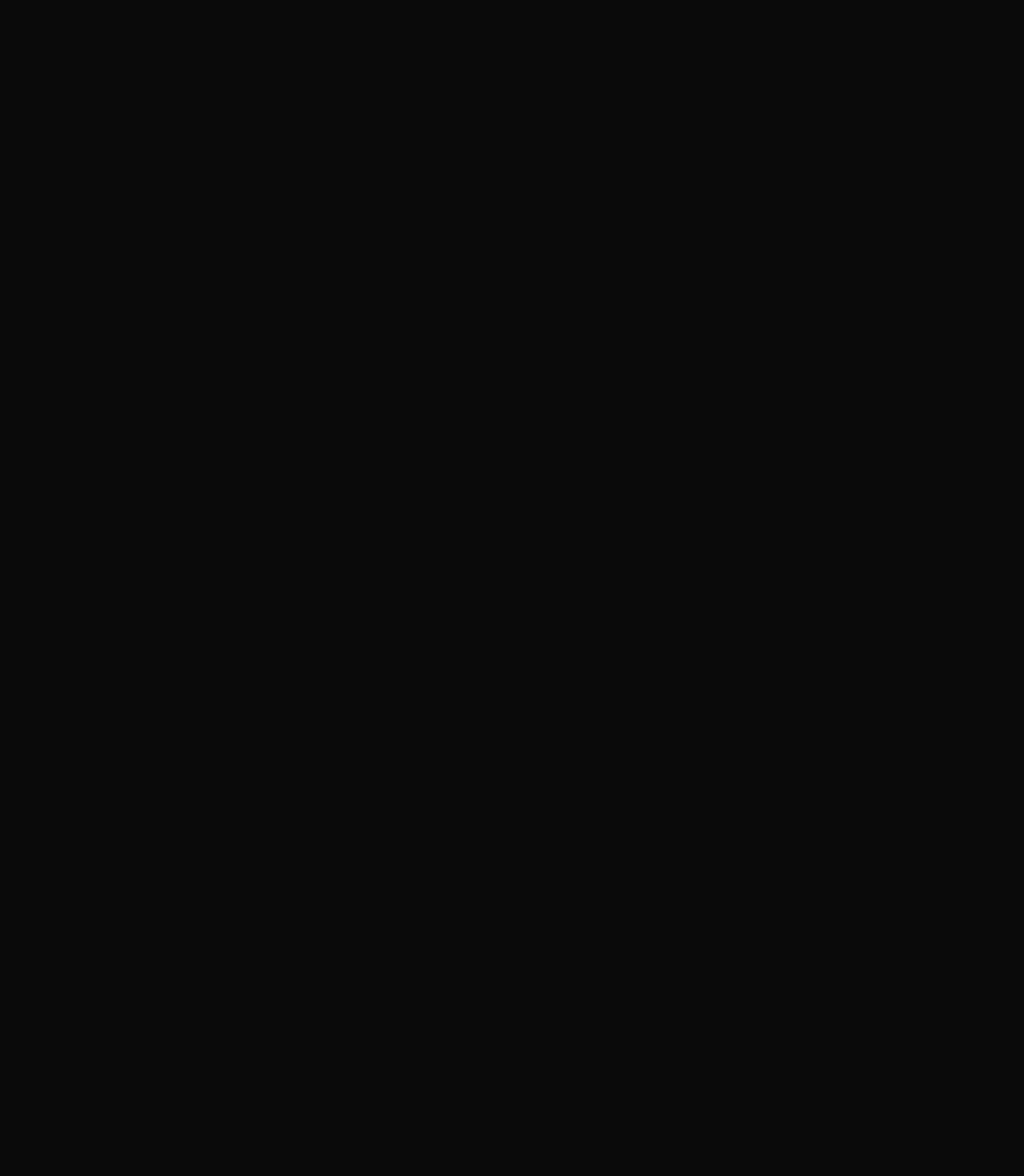
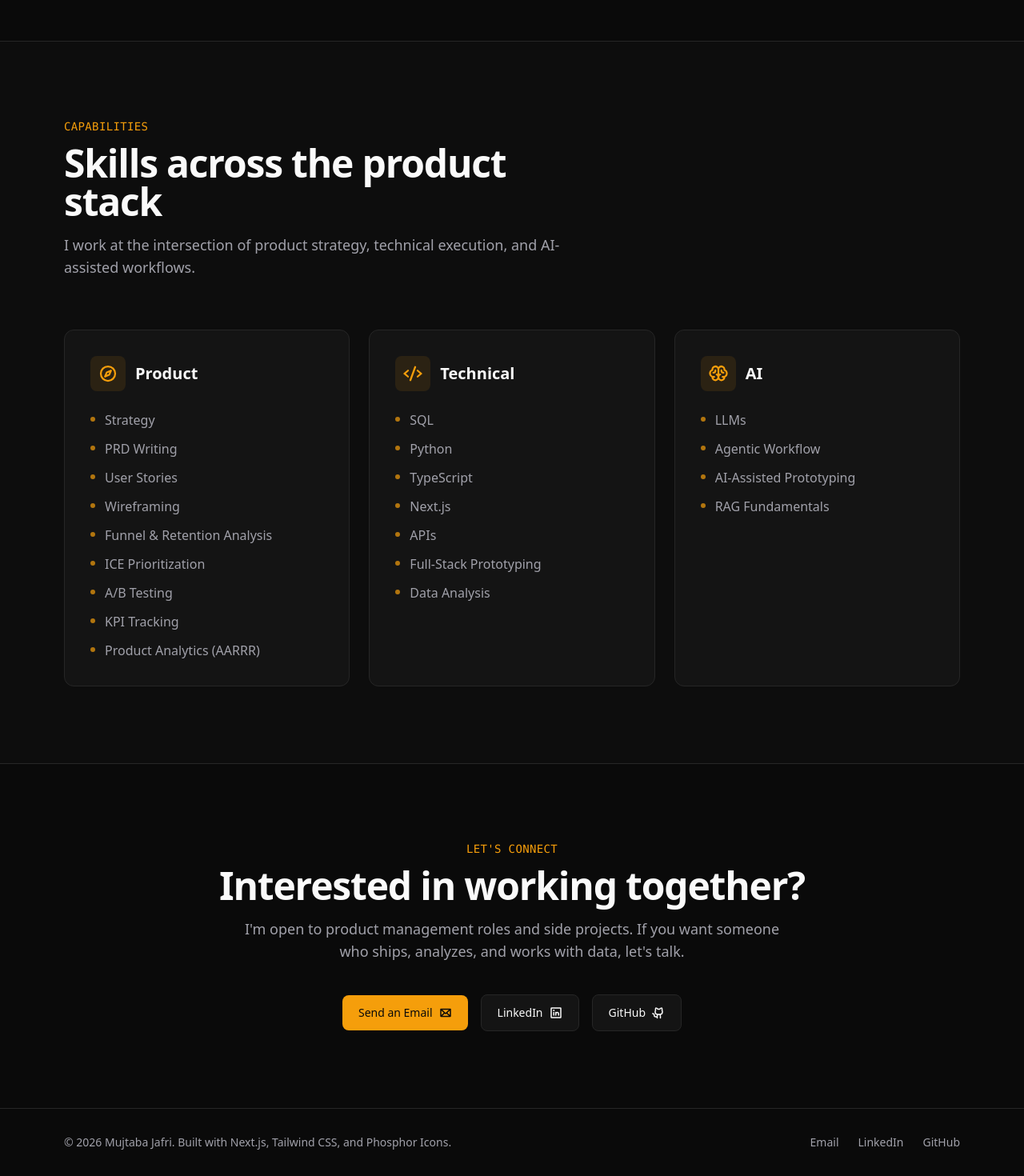
Before and after one commit to MujtabaJ30/portfolio, a Next.js app: page / in a window 1280 px wide. Shown: the part 2468-3938 px from the top of the page at 80% size. Before the commit the page ends 2519 px from the top, so only its background shows below. Built offline with nearby package versions, Linux system fonts and the light colour scheme.

Commit message:
add Skills, Contact, and Footer sections

```diff
--- a/app/page.tsx
+++ b/app/page.tsx
@@ -1,11 +1,17 @@
 import { Hero } from "@/app/sections/Hero";
 import { Projects } from "@/app/sections/Projects";
+import { Skills } from "@/app/sections/Skills";
+import { Contact } from "@/app/sections/Contact";
+import { Footer } from "@/app/sections/Footer";
 
 export default function Home() {
   return (
     <main className="min-h-screen bg-bg text-text">
       <Hero />
       <Projects />
+      <Skills />
+      <Contact />
+      <Footer />
     </main>
   );
 }
--- /dev/null
+++ b/app/sections/Contact.tsx
@@ -0,0 +1,48 @@
+"use client";
+
+import { Envelope, LinkedinLogo, GithubLogo } from "@phosphor-icons/react";
+import { Button } from "@/app/components/Button";
+import { contactLinks } from "@/app/lib/data";
+
+export function Contact() {
+  return (
+    <section id="contact" className="px-6 py-24 md:px-12 lg:px-20">
+      <div className="mx-auto max-w-4xl text-center">
+        <p className="font-mono text-sm uppercase tracking-wide text-accent">
+          Let&apos;s Connect
+        </p>
+        <h2 className="mt-3 text-4xl font-semibold tracking-tight text-text md:text-5xl">
+          Interested in working together?
+        </h2>
+        <p className="mx-auto mt-4 max-w-2xl text-lg text-muted">
+          I&apos;m open to product management roles and side projects. If you
+          want someone who ships, analyzes, and works with data, let&apos;s
+          talk.
+        </p>
+
+        <div className="mt-10 flex flex-wrap items-center justify-center gap-4">
+          <Button
+            href={`mailto:${contactLinks.email}`}
+            icon={<Envelope className="h-4 w-4" weight="bold" />}
+          >
+            Send an Email
+          </Button>
+          <Button
+            href={contactLinks.linkedin}
+            variant="secondary"
+            icon={<LinkedinLogo className="h-4 w-4" weight="bold" />}
+          >
+            LinkedIn
+          </Button>
+          <Button
+            href={contactLinks.github}
+            variant="secondary"
+            icon={<GithubLogo className="h-4 w-4" weight="bold" />}
+          >
+            GitHub
+          </Button>
+        </div>
+      </div>
+    </section>
+  );
+}
--- /dev/null
+++ b/app/sections/Footer.tsx
@@ -0,0 +1,38 @@
+import { contactLinks } from "@/app/lib/data";
+
+export function Footer() {
+  return (
+    <footer className="border-t border-border px-6 py-8 md:px-12 lg:px-20">
+      <div className="mx-auto flex max-w-7xl flex-col items-center justify-between gap-4 sm:flex-row">
+        <p className="text-sm text-muted">
+          © {new Date().getFullYear()} Mujtaba Jafri. Built with Next.js,
+          Tailwind CSS, and Phosphor Icons.
+        </p>
+        <div className="flex gap-6 text-sm text-muted">
+          <a
+            href={`mailto:${contactLinks.email}`}
+            className="transition-colors hover:text-accent"
+          >
+            Email
+          </a>
+          <a
+            href={contactLinks.linkedin}
+            target="_blank"
+            rel="noopener noreferrer"
+            className="transition-colors hover:text-accent"
+          >
+            LinkedIn
+          </a>
+          <a
+            href={contactLinks.github}
+            target="_blank"
+            rel="noopener noreferrer"
+            className="transition-colors hover:text-accent"
+          >
+            GitHub
+          </a>
+        </div>
+      </div>
+    </footer>
+  );
+}
--- /dev/null
+++ b/app/sections/Skills.tsx
@@ -0,0 +1,64 @@
+"use client";
+
+import { Compass, Code, Brain } from "@phosphor-icons/react";
+import { skillGroups } from "@/app/lib/data";
+
+const iconMap: Record<string, React.ComponentType<{ className?: string; weight?: string }>> = {
+  Compass,
+  Code,
+  Brain,
+};
+
+export function Skills() {
+  return (
+    <section id="skills" className="border-y border-border bg-surface/30 px-6 py-24 md:px-12 lg:px-20">
+      <div className="mx-auto max-w-7xl">
+        <div className="mb-16 max-w-2xl">
+          <p className="font-mono text-sm uppercase tracking-wide text-accent">
+            Capabilities
+          </p>
+          <h2 className="mt-3 text-4xl font-semibold tracking-tight text-text md:text-5xl">
+            Skills across the product stack
+          </h2>
+          <p className="mt-4 text-lg text-muted">
+            I work at the intersection of product strategy, technical execution,
+            and AI-assisted workflows.
+          </p>
+        </div>
+
+        <div className="grid gap-6 md:grid-cols-2 lg:grid-cols-3">
+          {skillGroups.map((group) => {
+            const Icon = iconMap[group.icon];
+            return (
+              <div
+                key={group.category}
+                className="rounded-xl border border-border bg-surface p-6 transition-colors hover:border-accent/30 sm:p-8"
+              >
+                <div className="mb-6 flex items-center gap-3">
+                  <div className="rounded-lg bg-accent/10 p-2.5 text-accent">
+                    {Icon && <Icon className="h-6 w-6" weight="bold" />}
+                  </div>
+                  <h3 className="text-xl font-semibold text-text">
+                    {group.category}
+                  </h3>
+                </div>
+
+                <ul className="space-y-3">
+                  {group.skills.map((skill) => (
+                    <li
+                      key={skill}
+                      className="flex items-start gap-3 text-muted"
+                    >
+                      <span className="mt-2 h-1.5 w-1.5 shrink-0 rounded-full bg-accent/70" />
+                      <span>{skill}</span>
+                    </li>
+                  ))}
+                </ul>
+              </div>
+            );
+          })}
+        </div>
+      </div>
+    </section>
+  );
+}
```
